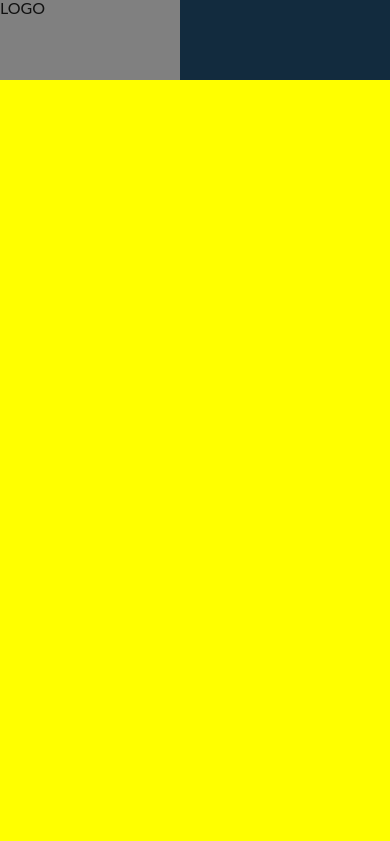
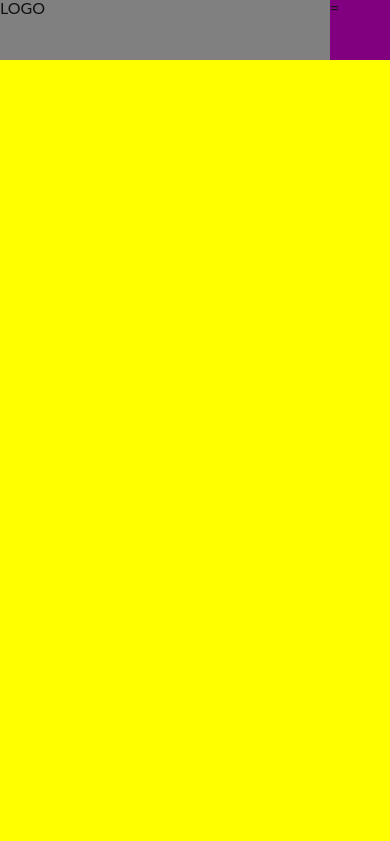
Before and after one commit to fsfaxi/mafaza_1, a website: page index.html in a window 390 px wide. Shown: the top 841 px of the page. Drawn offline with nearby package versions, Linux system fonts and the light colour scheme; files that its build step writes are made by us from their sources.

Commit message:
header updates

```diff
--- a/sass/SiteSpecific/layout.scss
+++ b/sass/SiteSpecific/layout.scss
@@ -25,14 +25,14 @@ html,body
 
 #mfz-header-container
 {
-    @include flex-item(0,0,80px);
+    @include flex-item(0,0,60px);
     width:100%;
-    height:80px;
 
     background-color:$color_accent_dark;
+    overflow:hidden;
 }
 #mfz-header-innercontainer{
-    height:100%;
+    height:60px;
 
     &>div{
         display:inline-block;
@@ -57,6 +57,8 @@ html,body
         list-style: none;
         &>li{
             display:inline-block;
+            padding:0 $spacing;
+            background-color:orange;
         }
     }
 }
@@ -64,8 +66,11 @@ html,body
 #mfz-header-burger-container{
     display:none;
     visibility:hidden;
-    width:80px;
-    height:80px;
+    position:absolute;
+    top:0;
+    right:0;
+    width:60px;
+    height:60px;
     background-color:purple;
 }
 
@@ -132,6 +137,14 @@ html,body
 /*large tablet and smaller */
 @media (max-width: $breakpoint_tablet_l){
 
+    #mfz-header-logocontainer{
+        width:100%;
+    }
+
+    #mfz-header-burger-container{
+        display:inline-block;
+        visibility: visible;
+    }
 }
 /*large tablet only*/
 @media (min-width: $breakpoint_tablet_s) and (max-width: $breakpoint_tablet_l){
```
